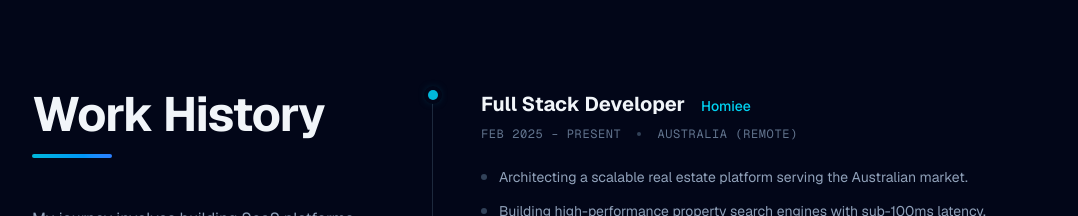
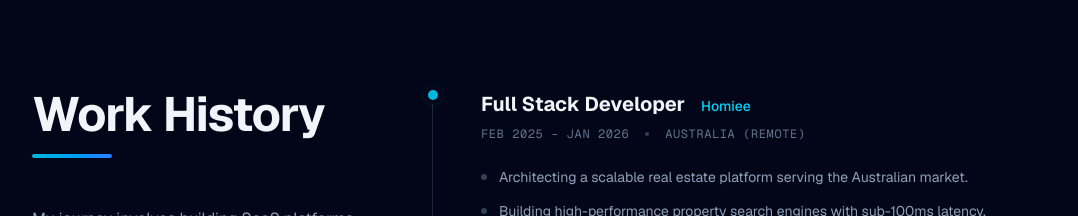
Before and after one commit to metina-platforms/martin-tembo, a Next.js app: page / in a window 1280 px wide. Shown: the part 2980-3196 px from the top of the page, without its empty margins (56-1134 px from the left). Built offline with nearby package versions, Linux system fonts and the light colour scheme.

Commit message:
Major updates.

```diff
--- a/app/page.tsx
+++ b/app/page.tsx
@@ -161,7 +161,7 @@ const experiences: Experience[] = [
     company: "Homiee",
     role: "Full Stack Developer",
     location: "Australia (Remote)",
-    period: "Feb 2025 – Present",
+    period: "Feb 2025 – Jan 2026",
     description: [
       "Architecting a scalable real estate platform serving the Australian market.",
       "Building high-performance property search engines with sub-100ms latency.",
```
